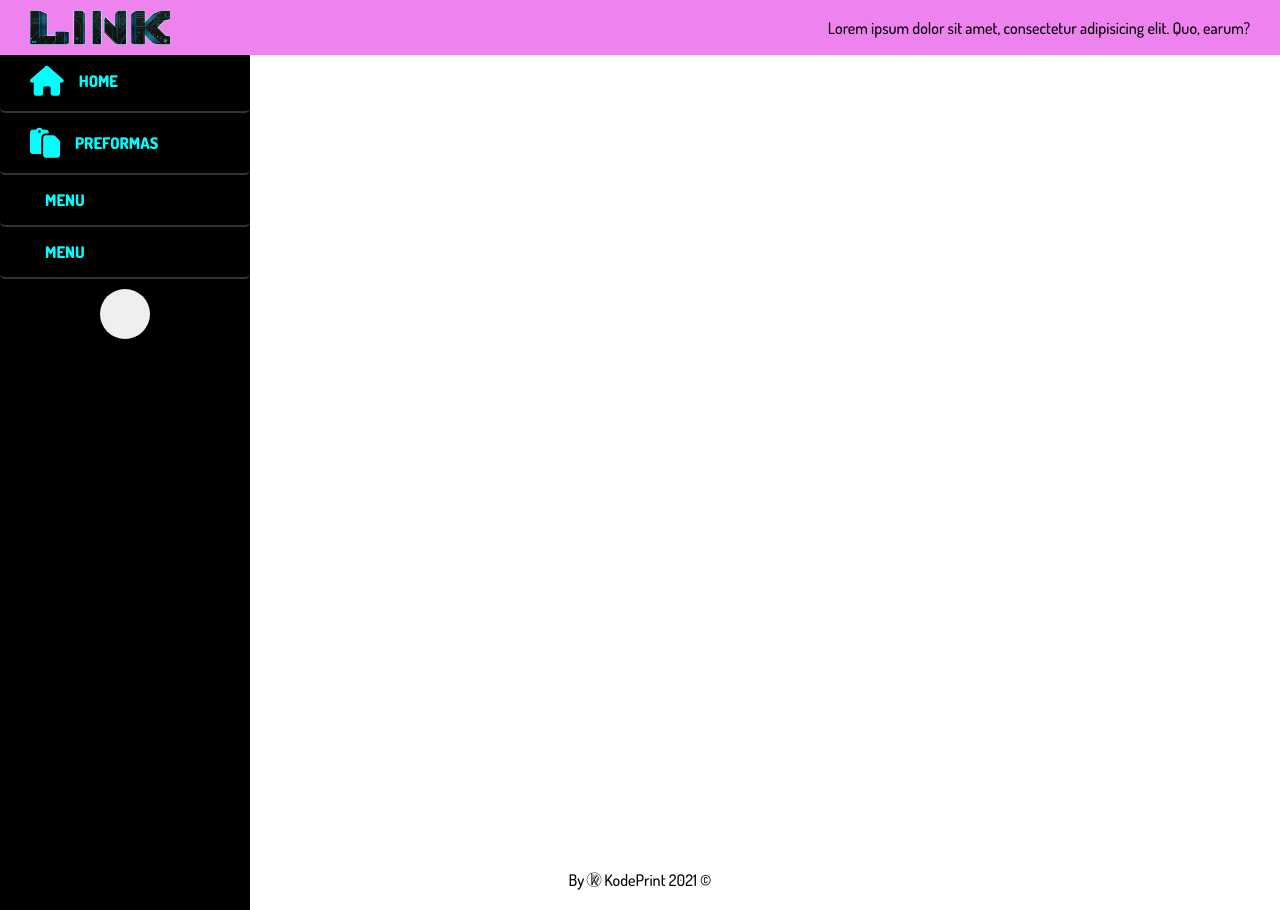
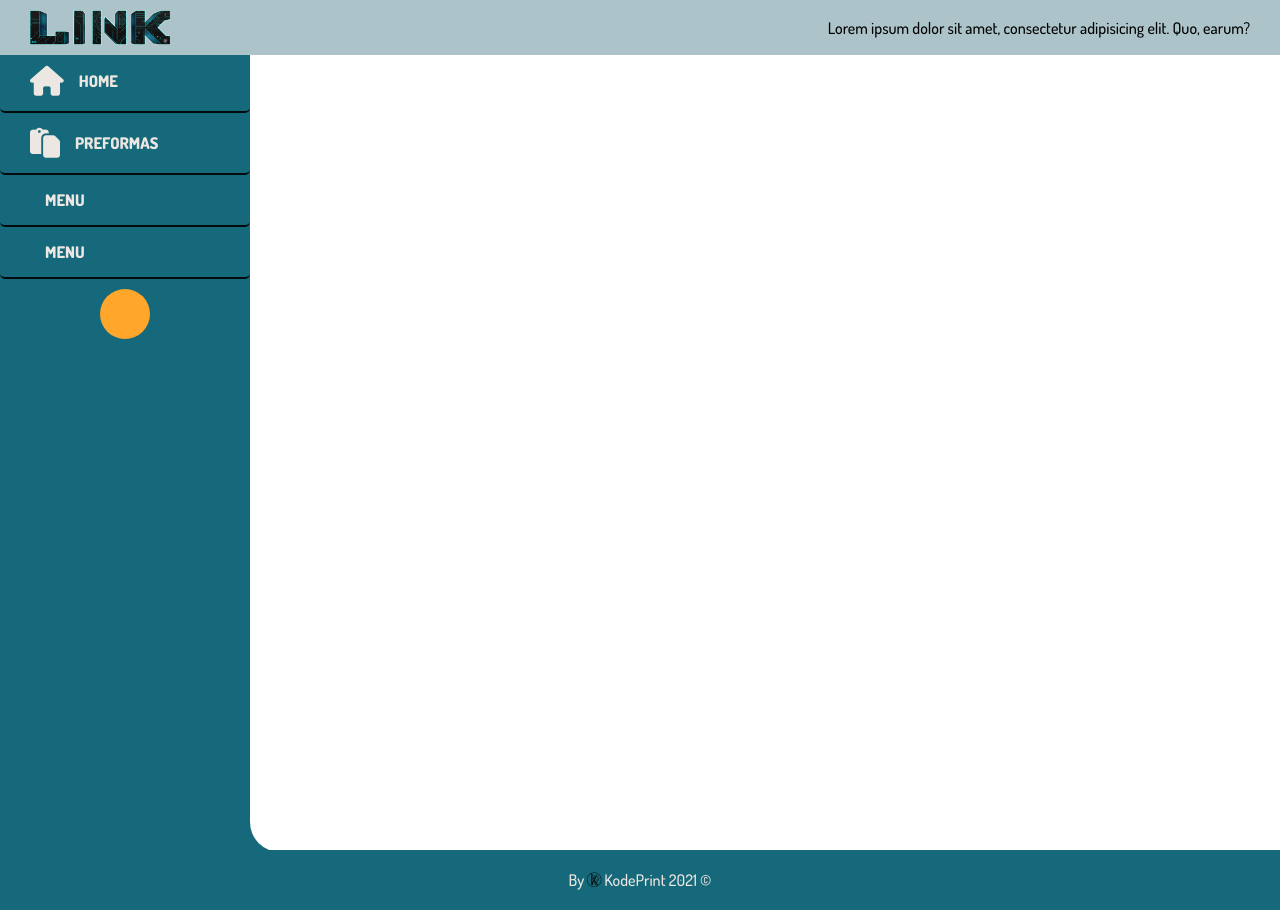
Before and after one commit to KodePrint/LinkByKP, a Django app: page / in a window 1280 px wide. Run offline with Django 3.2, Linux system fonts and the light colour scheme; some libraries are stand-ins or nearby versions.

Commit message:
Se termino de dar estilo al menu de escritorio, asi como se asignaron los colores que representaran a la plataforma

```diff
--- a/link/core/static/css/base.css
+++ b/link/core/static/css/base.css
@@ -1,3 +1,15 @@
+/* Variables */
+
+:root {
+    --color1: #82c0cc;
+    --color2: #489fb5;
+    --color_text: #16697a;
+    --color_base2: #dde8eb;
+    --color_base: #ede7e3;
+    --color_text_important: #ffa62b;
+    --text_gray: #4c5c68;
+}
+
 * {
     margin: 0;
     padding: 0;
@@ -29,7 +41,7 @@ body {
     width: 100%;
     max-height: 6rem;
     padding: 1rem;
-    background: violet;
+    background: var(--color_base2);
 }
 
 .navbar .logo {
@@ -118,7 +130,8 @@ body {
     height: 1rem;
     position: absolute;
     z-index: 0;
-    background: rgba(0, 0, 0, .7);
+    background: var(--color_text);
+    /* background: rgba(0, 0, 0, .9); */
     transition: 1s;
 }
 
@@ -140,8 +153,9 @@ body {
     font-size: 2rem;
     padding: 1rem;
     width: 100%;
-    color: aqua;
+    color: var(--color_base);
     transition: .3s;
+    border-bottom: .2rem solid rgba(255, 255, 255, .3);
 }
 
 .list-menu .list .item a i {
@@ -149,7 +163,7 @@ body {
 }
 
 .list-menu .list .item a:hover {
-    background: rgba(0, 255, 255, .5);
+    background: var(--color1);
     color: azure;
 }
 
@@ -191,12 +205,14 @@ footer {
     bottom: 0;
     position: fixed;
     justify-content: center;
+    background: var(--color_base2);
 }
 
 .footer .info span {
     display: flex;
     justify-content: center;
     align-items: center;
+    color: var(--text_gray);
 }
 
 .footer .info img {
--- a/link/core/static/css/base1024.css
+++ b/link/core/static/css/base1024.css
@@ -1,3 +1,15 @@
+    /* Variables */
+
+     :root {
+        --color1: #82c0cc;
+        --color2: #489fb5;
+        --color_text: #16697a;
+        --color_base2: #acc4c9;
+        --color_base: #ede7e3;
+        --color_text_important: #ffa62b;
+        --text_gray: #4c5c68;
+    }
+
     * {
         margin: 0;
         padding: 0;
@@ -16,8 +28,6 @@ body {
         flex-wrap: wrap;
         width: 100%;
     }
-
-
     /* MENU SECTION */
 
     .navbar {
@@ -27,24 +37,21 @@ body {
     .navbar .info {
         display: inherit;
     }
-
-
     /* hamburger-menu */
 
     .hamburger-menu {
         display: none;
     }
-
-
     /* Menu Escritorio */
 
     .list-menu {
         top: 5rem;
         padding: .1rem 0;
         max-width: 25rem;
-    height: 100%;
+        height: calc(100% - 6rem);
         margin: 0;
-    background: #000;
+        background: var(--color_text);
+        border-bottom-right-radius: -25%;
     }
 
     .list-menu .list {
@@ -57,9 +64,10 @@ body {
         justify-content: flex-start;
         padding: 1.5rem 0;
         padding-left: 3rem;
-    border-bottom: .2rem solid rgba(255, 255, 255, .2);
+        border-bottom: .2rem solid rgba(0, 0, 0, .9);
         border-bottom-left-radius: .5rem;
         border-bottom-right-radius: .5rem;
+        color: var(--color_base);
     }
 
     .list-menu .list .item a i {
@@ -69,7 +77,14 @@ body {
     .list-menu .list .item a span {
         padding-left: 1rem;
         font-size: 1.6rem;
-    transition: .3s ease;
+        transition: 1s ease;
+    }
+
+    .list-menu .list .item a:hover {
+        background: rgba(0, 0, 0, .5);
+        border-bottom-left-radius: 0;
+        border-bottom-right-radius: 0;
+        text-shadow: .5rem .5rem .5rem rgb(0, 0, 0);
     }
 
     .list-menu .btn-menu {
@@ -87,27 +102,25 @@ body {
         justify-content: center;
         align-items: center;
         transition: .3s ease;
+        background: var(--color_text_important);
+        color: var(--color_text);
     }
 
     .list-menu .btn-menu .collapse-button:hover {
-    background: rgba(255, 255, 255, .5);
+        background: var(--color1);
+        color: var(--text_gray);
+        box-shadow: 0 0 1rem .1rem rgba(0, 0, 0, .9);
     }
-
-
     /* Fondo Movil */
 
     .list-menu .fondo {
         display: none;
     }
-
-
     /* styles collapse-menu */
 
     .collapse-menu .list-menu .btn-menu .collapse-button {
         transform: rotate(180deg);
     }
-
-
     /* .collapse-menu .list-menu .list .item a {
     justify-content: center;
 } */
@@ -124,14 +137,38 @@ body {
         width: calc(100% - 9rem);
         margin-left: 9rem;
     }
-
-
     /* CONTENT SECTION */
 
     .content {
         width: calc(100% - 25rem);
         margin-left: 25rem;
-    padding: 2rem 4rem;
         transition: 1s ease;
         /* background: wheat; */
     }
+
+    .content .bg {
+        width: calc(100% - 25rem);
+        height: calc(100vh - 12rem);
+        position: absolute;
+        z-index: 0;
+        background: var(--color_text);
+    }
+
+    .content .section {
+        position: absolute;
+        background: white;
+        padding: 2rem;
+        min-width: calc(100% - 25rem);
+        min-height: calc(100vh - 12rem);
+        border-bottom-left-radius: 3rem;
+    }
+    /* FOOTER SECTION */
+
+    footer {
+        background: var(--color_text);
+        z-index: 3;
+    }
+
+    .footer .info span {
+        color: var(--color_base);
+    }
--- a/link/core/templates/core/base.html
+++ b/link/core/templates/core/base.html
@@ -53,7 +53,10 @@
 
     <!-- Content -->
     <div class="content">
-        {% block content %} {% endblock content %}
+        <div class="bg"></div>
+        <div class="section">
+            {% block content %} {% endblock content %}
+        </div>
     </div>
 
     <!-- Footer -->
```
Lines whose indentation alone changed are shown as unchanged.
